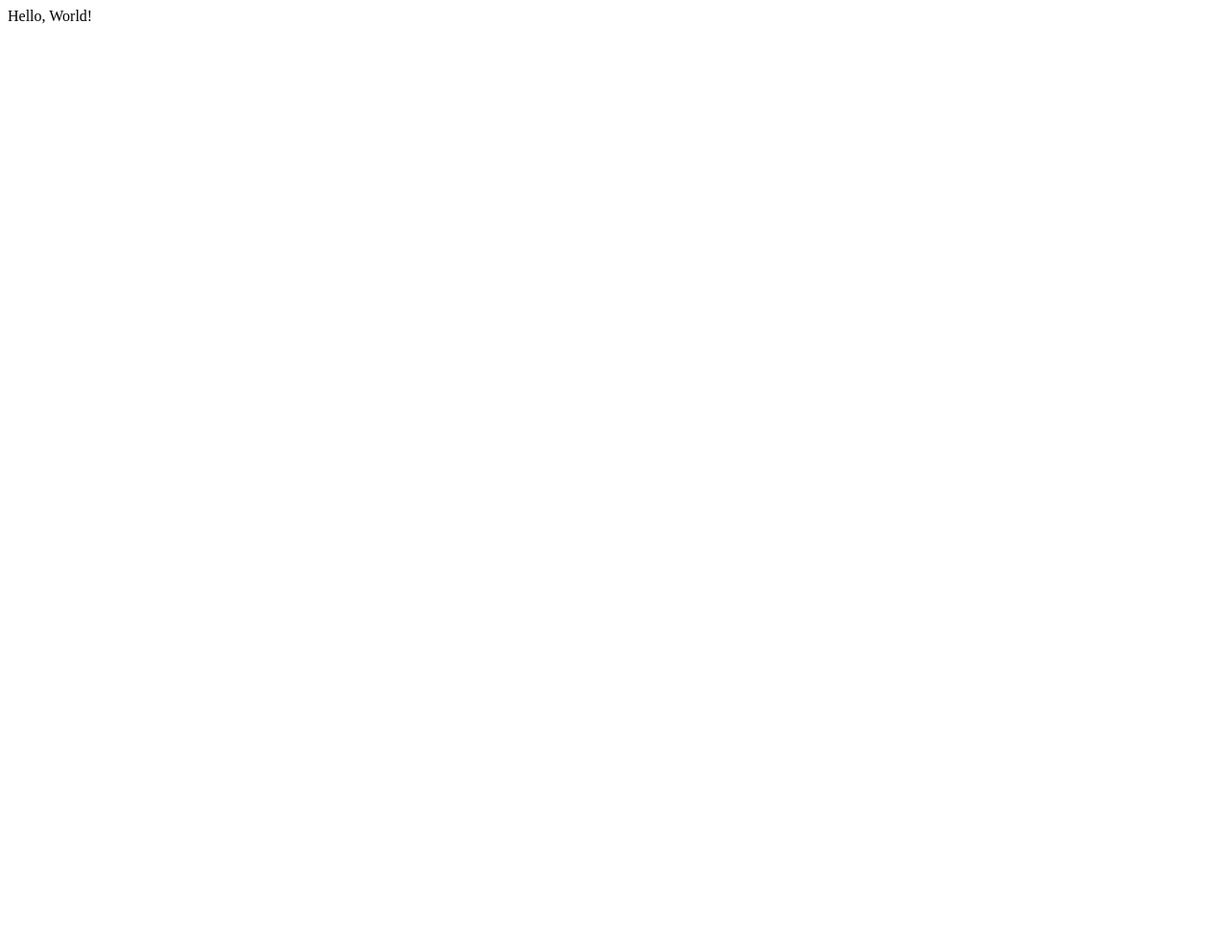
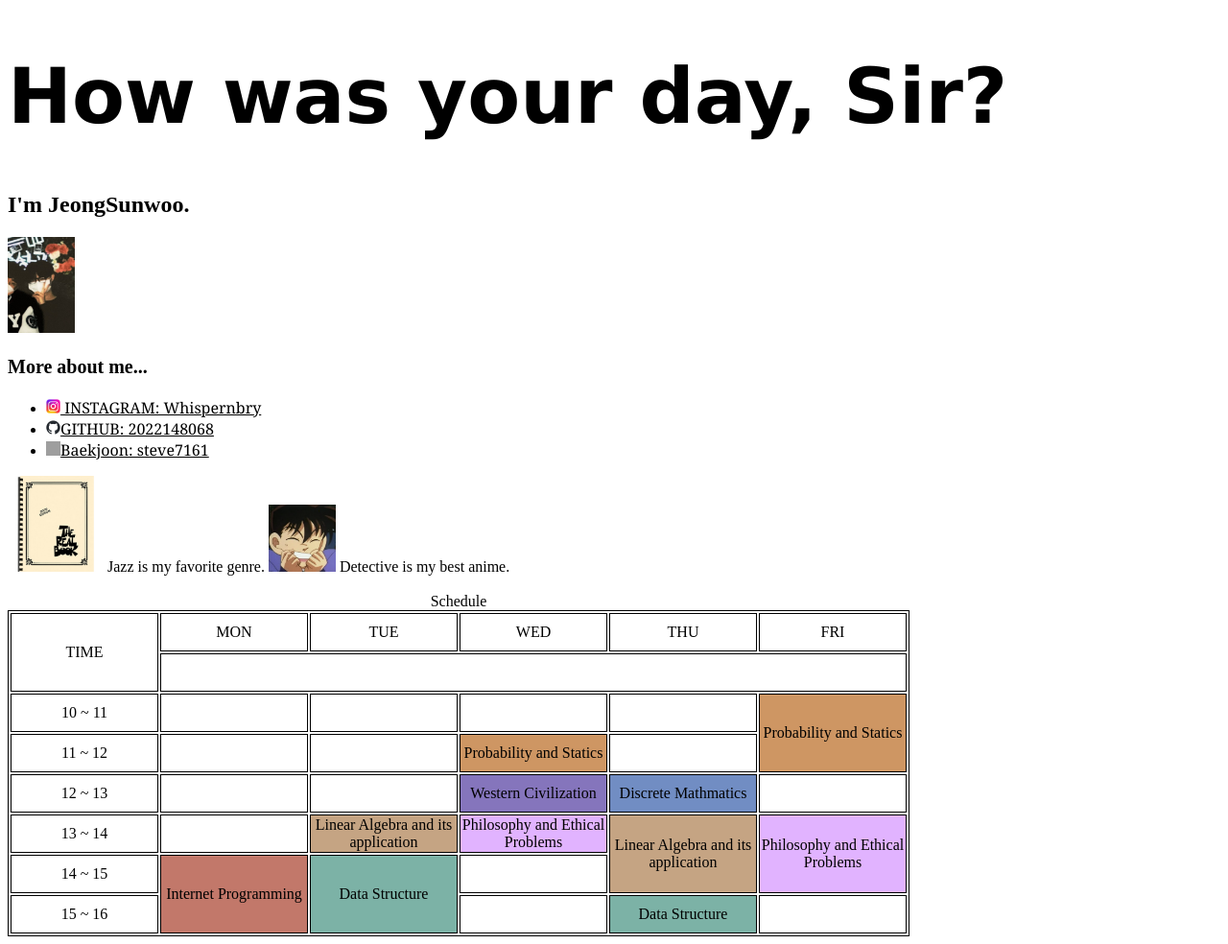
Before and after one commit to whispernorbury/HomeworkRepository, a plain HTML site: page index.html in a window 1280 px wide. Shown: the whole page at 96% size. Before the commit the page ends 800 px from the top, so only its background shows below. Drawn offline with Linux system fonts and the light colour scheme; grey boxes are pictures that could not be loaded.

Commit message:
Add files via upload

```diff
--- a/index.html
+++ b/index.html
@@ -1,9 +1,97 @@
 <!DOCTYPE html>
-<html>
+<html lang="en">
     <head>
+        <title>Project1 - Int Prg</title>
         <meta charset="utf-8">
+        <style>
+            a {
+                color: black;
+                font-family:Cambria, Cochin, Georgia, Times, 'Times New Roman', serif;
+            }
+            h1 {
+                font-size: 80px;
+                font-family:Verdana, Geneva, Tahoma, sans-serif;
+            }
+            tr {
+                text-align: center;
+                height: 40px;
+            }
+            td {
+                text-align:center;
+                border: 1px solid black;
+                height: 20px;
+                width: 150px;
+            }
+        </style>
     </head>
     <body>
-        Hello, World!
+        <h1>How was your day, Sir?</h1>
+        <h2>I'm JeongSunwoo.</h2><img src="Escproom.jpg" width="70" height="100" alt="Certification image of clearing escape room">
+        <h3 style="font-size: 20px">More about me...</h3>
+        <ul>
+            <li><a href="https://www.instagram.com/whispernbry/"><img src="instagram_logo.png" width="15" height="15" alt="The logo of instagram"> INSTAGRAM: Whispernbry </a></li>
+            <li><a href="https://github.com/2022148068"><img src="github-mark.png" width="15" height="15" alt="logo of github">GITHUB: 2022148068</a></li>
+            <li><a href="https://solved.ac/en/profile/steve7161"><img src="https://static.solved.ac/logo.svg" width="15" height="15" alt="acmicpc">Baekjoon: steve7161</a></li>
+        </ul>
+       <img src="realbook.jpg" width="100" height="100" alt="Cover of realbook"> Jazz is my favorite genre.
+       <img src="conan.png" width="70" height="70" alt="picture of detective conan"> Detective is my best anime.
+       <br><br>
+       <table style="background-color: rgb(255, 255, 255); border: 1px solid black;">
+        <caption>Schedule</caption>
+        <tr>
+            <td rowspan="2">TIME</td>
+            <td>MON</td>
+            <td>TUE</td>
+            <td>WED</td>
+            <td>THU</td>
+            <td>FRI</td>
+        </tr>
+        <tr>
+            <td colspan="5"></td>
+        </tr>
+        <tr>
+            <td>10 ~ 11</td>
+            <td></td>
+            <td></td>
+            <td></td>
+            <td></td>
+            <td rowspan="2" style="background-color:#CE9663;">Probability and Statics</td>
+        </tr>
+        <tr>
+            <td>11 ~ 12</td>
+            <td></td>
+            <td></td>
+            <td style="background-color: #CE9663;">Probability and Statics</td>
+            <td></td>
+        </tr>
+        <tr>
+            <td>12 ~ 13</td>
+            <td></td>
+            <td></td>
+            <td style="background-color: #8575BC;">Western Civilization</td>
+            <td style="background-color: #718DC3;">Discrete Mathmatics</td>
+            <td></td>
+        </tr>
+        <tr>
+            <td>13 ~ 14</td>
+            <td></td>
+            <td style="background-color: #c5a483;">Linear Algebra and its application</td>
+            <td style="background-color: #e1b3ff;">Philosophy and Ethical Problems</td>
+            <td style="background-color: #c5a483;" rowspan="2">Linear Algebra and its application</td>
+            <td style="background-color: #e1b3ff;" rowspan="2">Philosophy and Ethical Problems</td>
+        </tr>
+        <tr>
+            <td>14 ~ 15</td>
+            <td rowspan="2" style="background-color: #c2786a;">Internet Programming</td>
+            <td rowspan="2" style="background-color: #7cb2a6;">Data Structure</td>
+            <td></td>
+        </tr>
+        <tr>
+            <td>15 ~ 16</td>
+            <td></td>
+            <td style="background-color: #7cb2a6;">Data Structure</td>
+            <td></td>
+        </tr>
+       </table>
     </body>
 </html>
```
Also changed, not shown: Escproom.jpg (added), conan.png (added), github-mark.png (added), instagram_logo.png (added), realbook.jpg (added).
